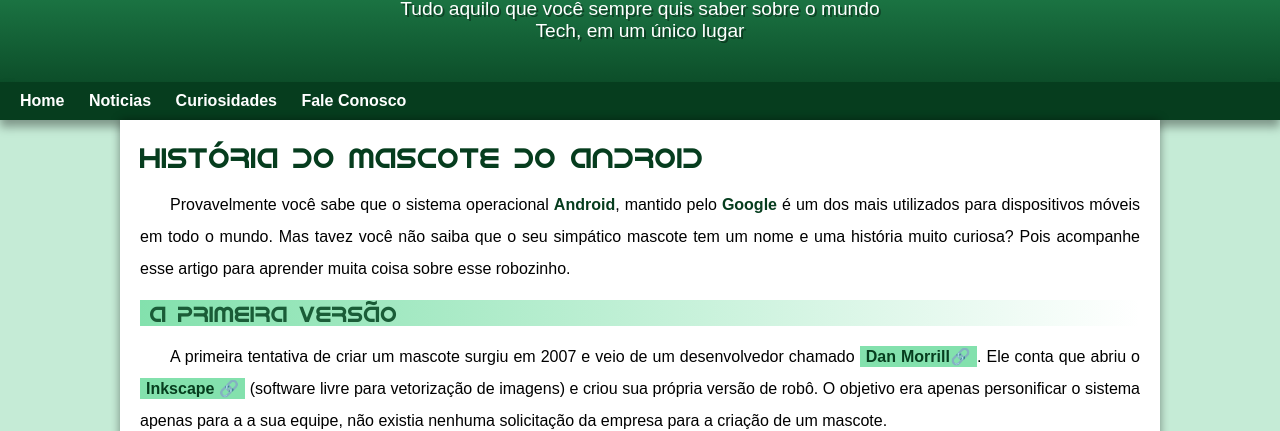
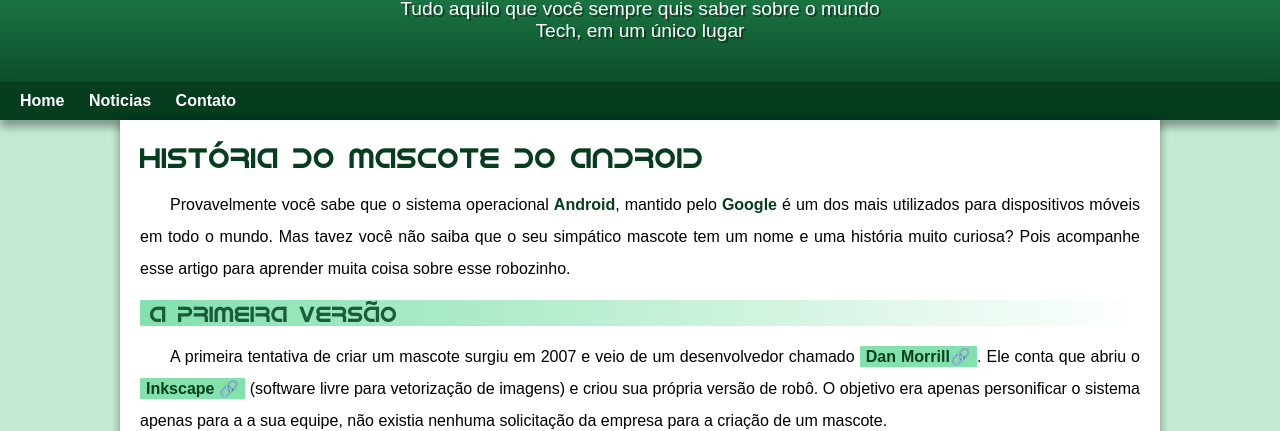
Before and after one commit to nkbreno33/projeto-android, a plain HTML site: page index.html in a window 1280 px wide. Shown: the part 119-550 px from the top of the page. Drawn offline with Linux system fonts and the light colour scheme.

Commit message:
Update index.html

```diff
--- a/index.html
+++ b/index.html
@@ -15,8 +15,7 @@
         <nav>
             <a href="home.html">Home</a>
             <a href="noticias.html">Noticias</a>
-            <a href="curiosidades.html">Curiosidades</a>
-            <a href="faleconosco.html">Fale Conosco</a>
+            <a href="faleconosco.html">Contato</a>
         </nav>
     </header>
     <main>
```
